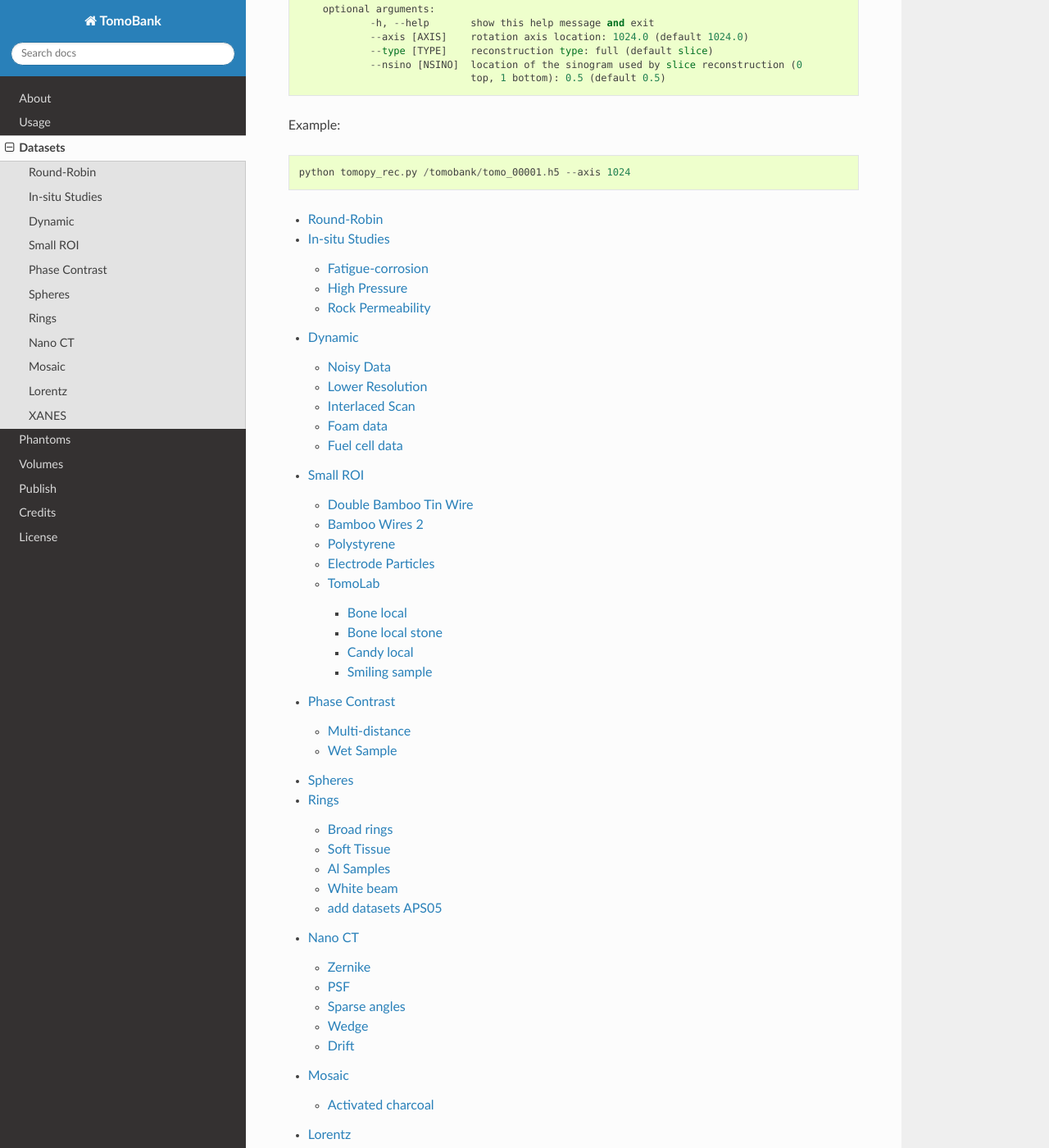
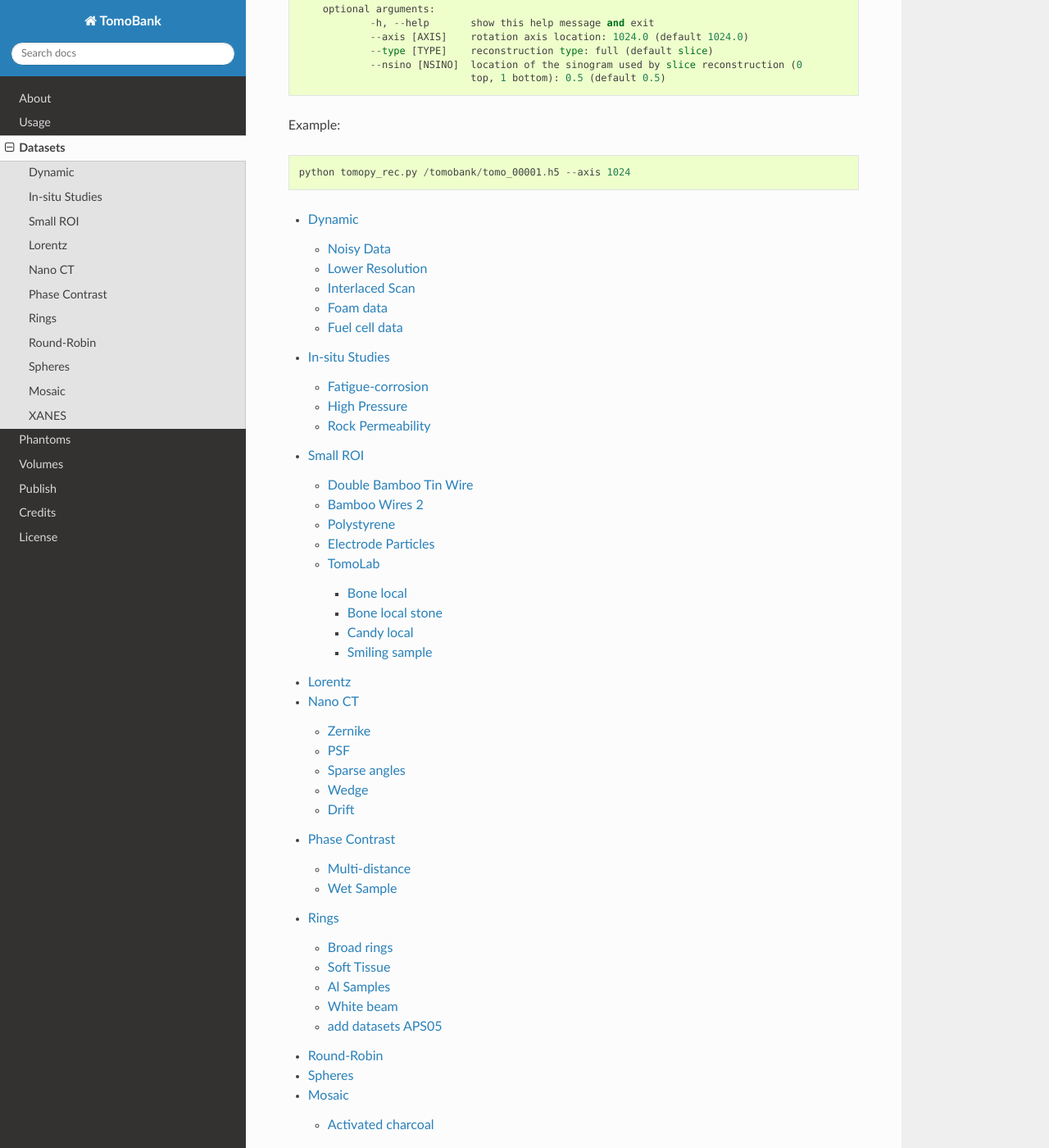
Before and after one commit to tomography/tomobank, a Sphinx documentation site: the page built from docs/source/data.rst, in a window 1280 px wide and 1400 px high, scrolled down 433 px. Shown: the whole window at 82% size. Built offline with Sphinx 7.4.7 and the Read the Docs theme 2.0.0, drawn with Linux system fonts in a browser that asks for light colours; cross-references to code outside the pages are shown as plain code.

Commit message:
alphabetic order

```diff
--- a/docs/source/data.rst
+++ b/docs/source/data.rst
@@ -27,14 +27,14 @@ Example: ::
 
 .. toctree::
 
+   data/docs.data.dynamic
+   data/docs.data.insitu
+   data/docs.data.localarea
+   data/docs.data.lorentz
+   data/docs.data.nano
+   data/docs.data.phasecontrast
+   data/docs.data.rings
    data/docs.data.roundrobin
-   data/docs.data.insitu
-   data/docs.data.dynamic
-   data/docs.data.localarea
-   data/docs.data.phasecontrast
    data/docs.data.spheres
-   data/docs.data.rings
-   data/docs.data.nano
    data/docs.data.tomosaic
-   data/docs.data.lorentz
    data/docs.data.XANES
```
